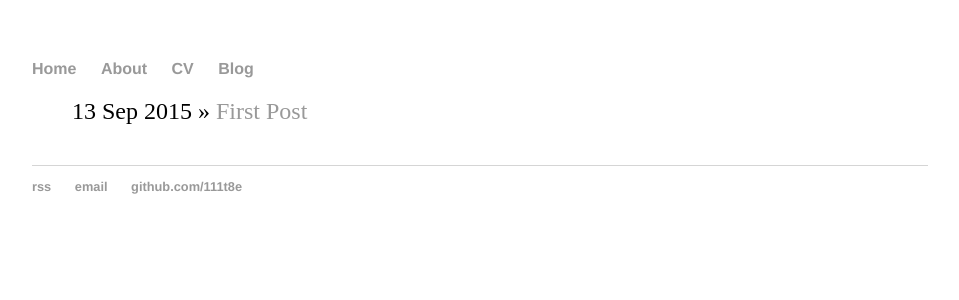
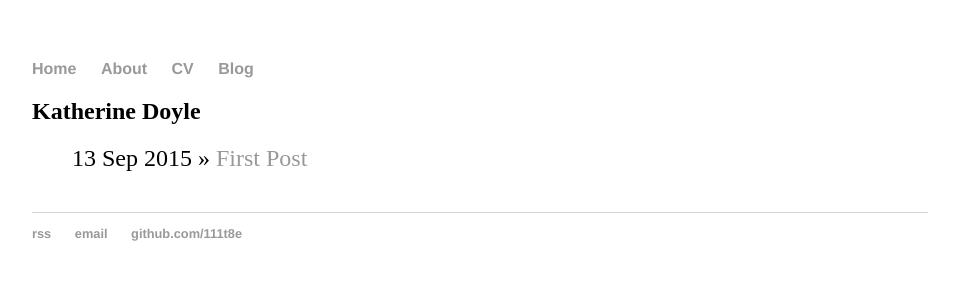
Before and after one commit to 111t8e/home, a Jekyll site: the page built from blog/index.html, in a window 1280 px wide. Shown: the top 300 px of the page, without its empty margins (160-1119 px from the left). Built offline with Jekyll 4.4.1, drawn with Linux system fonts in a browser that asks for light colours.

Commit message:
Update index.html

```diff
--- a/blog/index.html
+++ b/blog/index.html
@@ -1,7 +1,8 @@
 ---
 layout: default
+title: Katherine Doyle
 ---
-	<h3>{{ page.title }}</h3>
+	<h2>{{ page.title }}</h2>
 	<ul class="posts">
 
 	  {% for post in site.posts %}
```
